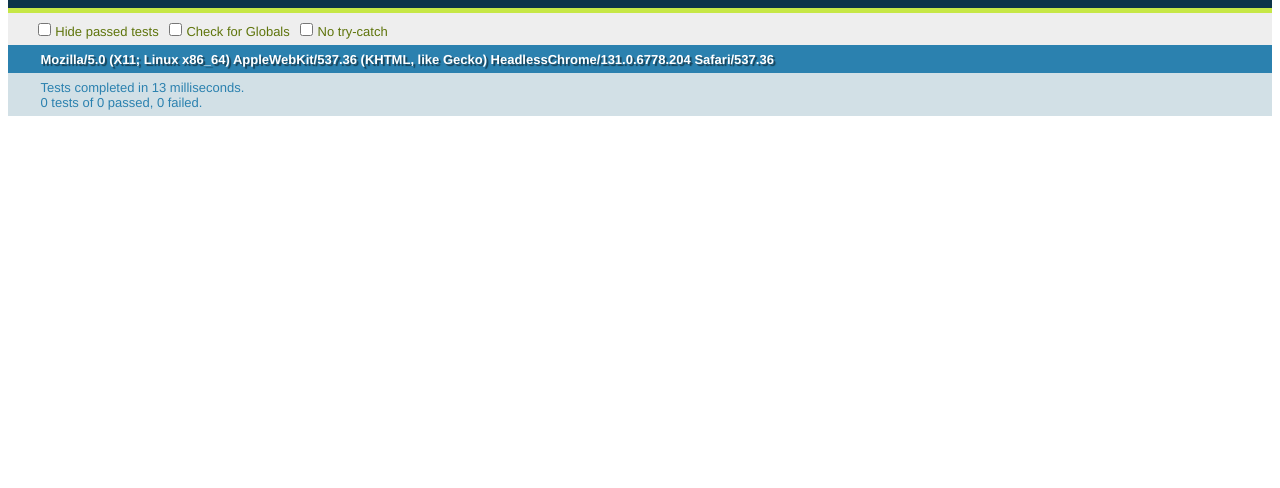
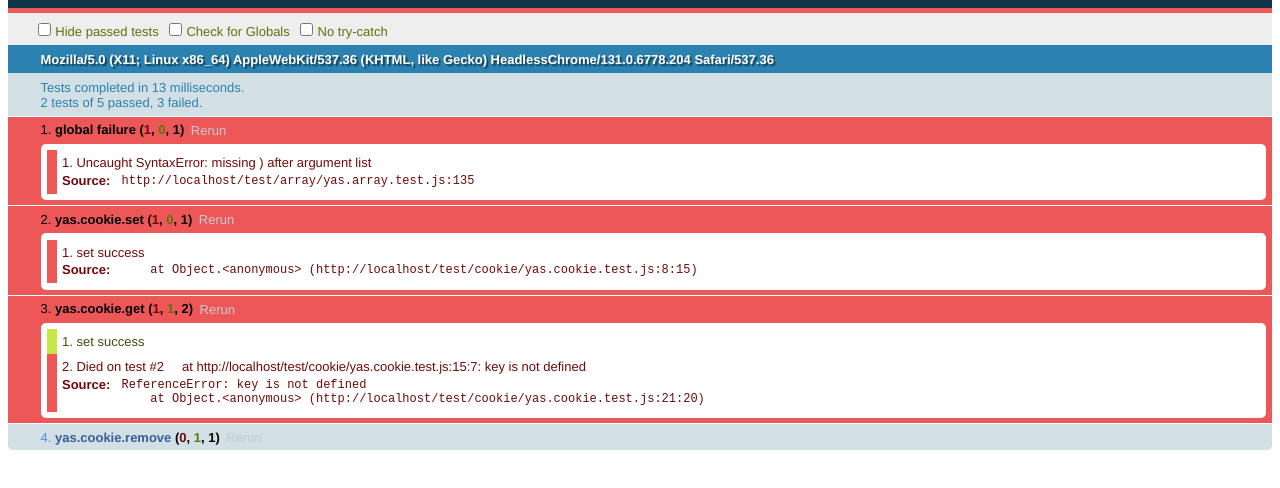
Before and after one commit to stonevina/YAS, a plain HTML site: page index.html in a window 1280 px wide. Shown: the part 48-536 px from the top of the page. Drawn offline with Linux system fonts and the light colour scheme.

Commit message:
更新文件

```diff
--- a/index.html
+++ b/index.html
@@ -9,9 +9,8 @@
 		<div id="qunit"></div>
 		<script src="lib/qunit/qunit-1.10.0.js"></script>
 		<script src="src/yas/array/yas.array.js"></script>
-		<script src="test.js"></scri/array/yas.array.script>
-	</body>
-</ht	<!-- <script src="src/yas/cookie/yas.cookie.js"></script> -->
-		<!-- <script src="test/cookie/yas.cookie.test.js"></script> -->
+		<script src="test/array/yas.array.test.js"></script>
+		<script src="src/yas/cookie/yas.cookie.js"></script>
+		<script src="test/cookie/yas.cookie.test.js"></script>
 	</body>
 </html>
```
